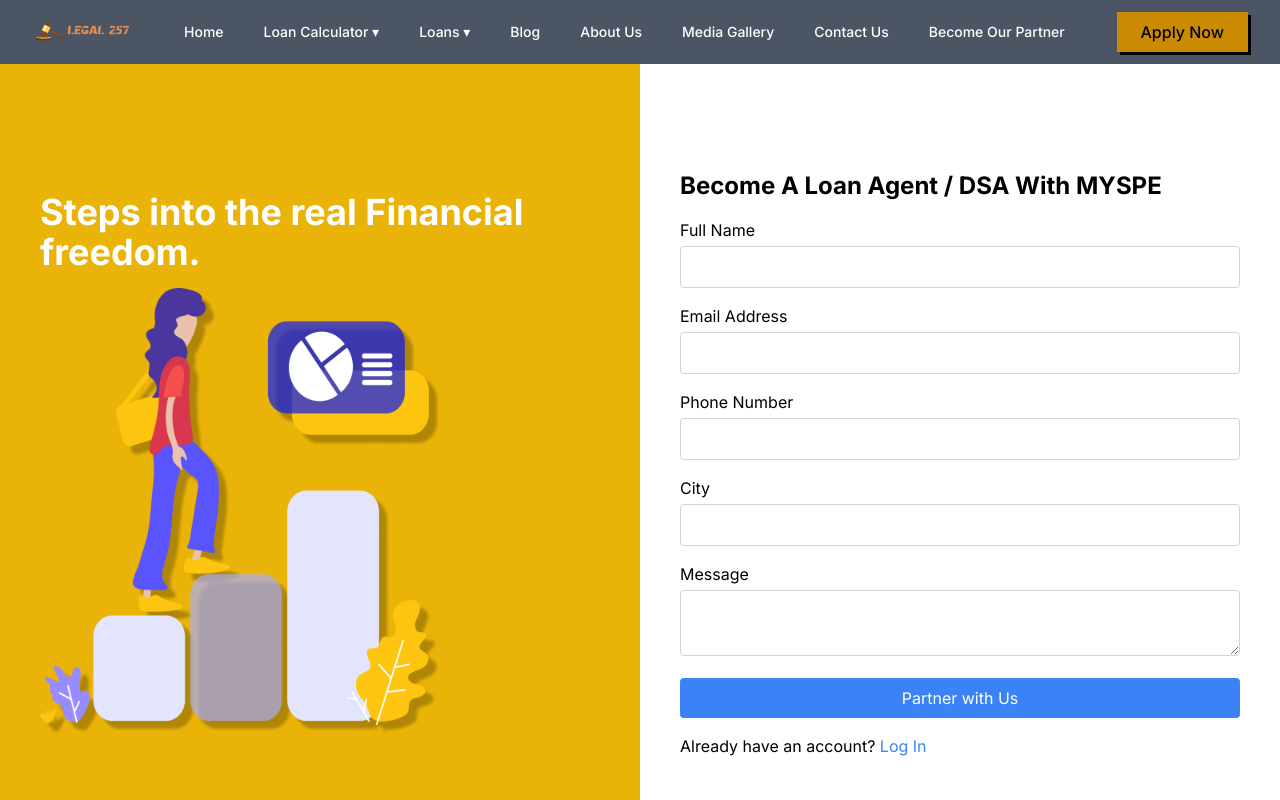
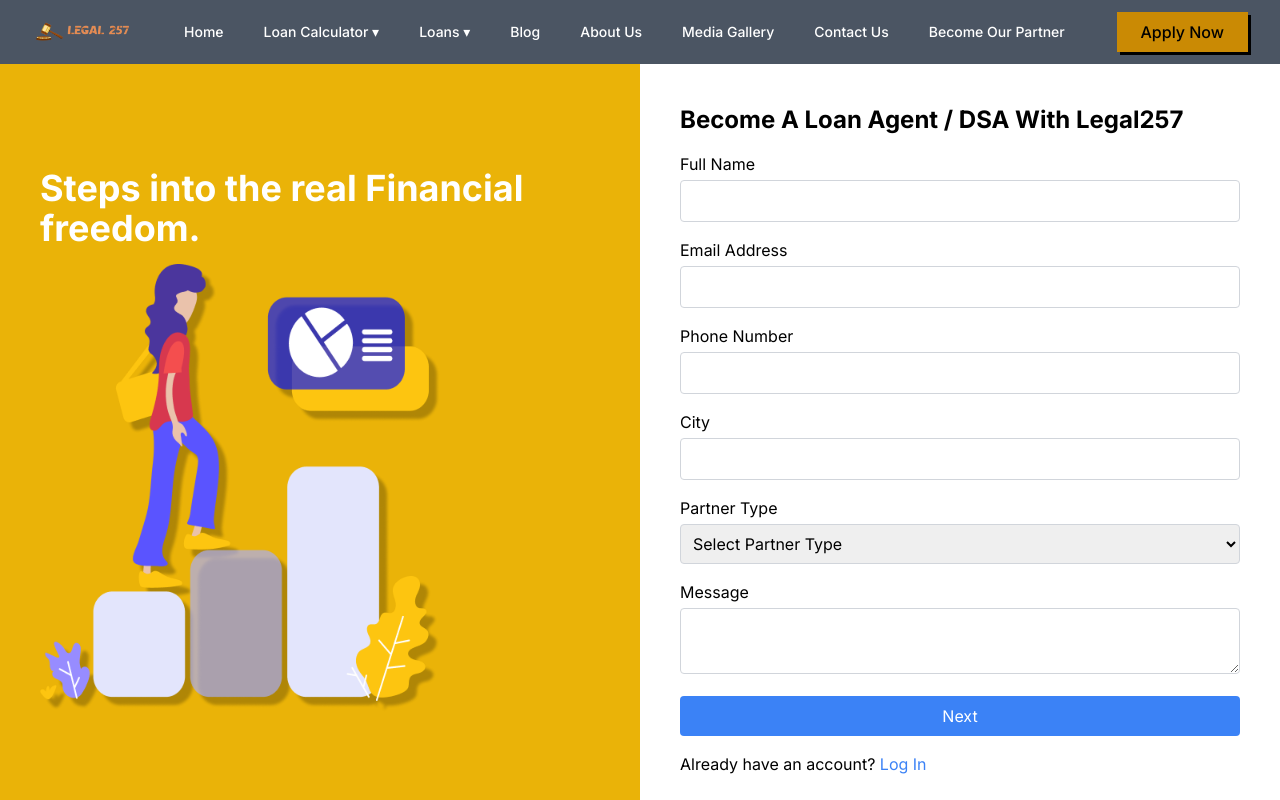
Before and after one commit to niks-nikhil-anand/finance_web_app, a Next.js app: page /partnersignup in a window 1280 px wide. Shown: the top 800 px of the page. Built offline with nearby package versions, Linux system fonts and the light colour scheme.

Commit message:
Done with the form customiszation

```diff
--- a/src/app/(partner)/partnersignin/page.jsx
+++ b/src/app/(partner)/partnersignin/page.jsx
@@ -44,7 +44,7 @@
 
         <form>
           <div className="mb-4">
-            <label className="block mb-1">Retailer ID or Email ID</label>
+            <label className="block mb-1">Partner ID or Email ID</label>
             <input
               type="text"
               name="retailerId"
--- a/src/app/(partner)/partnersignup/page.jsx
+++ b/src/app/(partner)/partnersignup/page.jsx
@@ -11,18 +11,51 @@
     email: '',
     phone: '',
     city: '',
-    message: ''
+    partnerType: '',
+    message: '',
+    aadhaarCard: null,
+    panCard: null,
+    bankPassbook: null,
+    photoCopy: null,
+    shopPhotoCopy: null,
+    msmeCertificate: null,
+    tradeLicense: null
   });
 
+  const [step, setStep] = useState(1);
+
   const handleChange = (e) => {
+    const { name, value, files } = e.target;
+    if (files) {
       setFormData({
         ...formData,
-      [e.target.name]: e.target.value
+        [name]: files[0]
       });
+    } else {
+      setFormData({
+        ...formData,
+        [name]: value
+      });
+    }
+  };
+
+  const handleNextStep = (e) => {
+    e.preventDefault();
+    setStep(step + 1);
+  };
+
+  const handlePreviousStep = (e) => {
+    e.preventDefault();
+    setStep(step - 1);
+  };
+
+  const handleSubmit = (e) => {
+    e.preventDefault();
+    // handle form submission
   };
 
   return (
-    <div className="flex flex-col md:flex-row h-screen mb-[20rem] md:mb-[0rem]">
+    <div className="flex flex-col md:flex-row  mb-[20rem] md:mb-[0rem]">
       <div className="md:w-1/2 bg-yellow-500 text-white p-10 flex flex-col justify-center items-center md:items-start">
         <motion.div
           initial={{ opacity: 0, x: -100 }}
@@ -43,9 +76,11 @@
         </motion.div>
       </div>
       <div className="md:w-1/2 bg-white p-10 flex flex-col justify-center">
-        <h2 className="text-xl md:text-2xl font-bold mb-4">Become A Loan Agent / DSA With MYSPE</h2>
+        <h2 className="text-xl md:text-2xl font-bold mb-4">Become A Loan Agent / DSA With Legal257</h2>
 
-        <form>
+        <form onSubmit={handleSubmit}>
+          {step === 1 && (
+            <>
               <div className="mb-4">
                 <label className="block mb-1">Full Name</label>
                 <input
@@ -87,6 +122,20 @@
                 />
               </div>
               <div className="mb-4">
+                <label className="block mb-1">Partner Type</label>
+                <select
+                  name="partnerType"
+                  value={formData.partnerType}
+                  onChange={handleChange}
+                  className="w-full border border-gray-300 p-2 rounded"
+                >
+                  <option value="">Select Partner Type</option>
+                  <option value="Retailer">Retailer</option>
+                  <option value="Branch">Branch</option>
+                  <option value="DSA">DSA</option>
+                </select>
+              </div>
+              <div className="mb-4">
                 <label className="block mb-1">Message</label>
                 <textarea
                   name="message"
@@ -95,16 +144,95 @@
                   className="w-full border border-gray-300 p-2 rounded"
                 />
               </div>
-          <button type="submit" className="w-full py-2 px-4 bg-blue-500 text-white rounded">
-            Partner with Us
+              <button onClick={handleNextStep} className="w-full py-2 px-4 bg-blue-500 text-white rounded">
+                Next
               </button>
+            </>
+          )}
+          {step === 2 && (
+            <>
+              <div className="mb-4">
+                <label className="block mb-1">AADHAAR CARD</label>
+                <input
+                  type="file"
+                  name="aadhaarCard"
+                  onChange={handleChange}
+                  className="w-full border border-gray-300 p-2 rounded"
+                />
+              </div>
+              <div className="mb-4">
+                <label className="block mb-1">PAN CARD</label>
+                <input
+                  type="file"
+                  name="panCard"
+                  onChange={handleChange}
+                  className="w-full border border-gray-300 p-2 rounded"
+                />
+              </div>
+              <div className="mb-4">
+                <label className="block mb-1">BANK PASSBOOK</label>
+                <input
+                  type="file"
+                  name="bankPassbook"
+                  onChange={handleChange}
+                  className="w-full border border-gray-300 p-2 rounded"
+                />
+              </div>
+              <div className="mb-4">
+                <label className="block mb-1">PHOTO COPY</label>
+                <input
+                  type="file"
+                  name="photoCopy"
+                  onChange={handleChange}
+                  className="w-full border border-gray-300 p-2 rounded"
+                />
+              </div>
+              <div className="mb-4">
+                <label className="block mb-1">SHOP PHOTO COPY</label>
+                <input
+                  type="file"
+                  name="shopPhotoCopy"
+                  onChange={handleChange}
+                  className="w-full border border-gray-300 p-2 rounded"
+                />
+              </div>
+              <div className="mb-4">
+                <label className="block mb-1">MSME CERTIFICATE</label>
+                <input
+                  type="file"
+                  name="msmeCertificate"
+                  onChange={handleChange}
+                  className="w-full border border-gray-300 p-2 rounded"
+                />
+              </div>
+              <div className="mb-4">
+                <label className="block mb-1">TRADE LICENSE</label>
+                <input
+                  type="file"
+                  name="tradeLicense"
+                  onChange={handleChange}
+                  className="w-full border border-gray-300 p-2 rounded"
+                />
+              </div>
+              <div className="flex justify-between">
+                <button onClick={handlePreviousStep} className="py-2 px-4 bg-gray-500 text-white rounded">
+                  Previous
+                </button>
+                <button type="submit" className="py-2 px-4 bg-blue-500 text-white rounded">
+                  Submit
+                </button>
+              </div>
+            </>
+          )}
         </form>
+        {step === 1 && (
           <p className="mt-4">
             Already have an account?{' '}
-          <Link href={"/partnersignin"} className="text-blue-500">
+            <Link href="/partnersignin" className="text-blue-500">
               Log In
             </Link>
           </p>
+        )}
       </div>
     </div>
   );
--- a/src/app/applyloan/page.jsx
+++ b/src/app/applyloan/page.jsx
@@ -89,7 +89,7 @@
           />
         </div>
         <div>
-          <label className="block text-sm font-medium text-gray-700">Purpose of Loan</label>
+          <label className="block text-sm font-medium text-gray-700">Loan Type</label>
           <select
             name="purposeOfLoan"
             value={formData.purposeOfLoan}
```
Also changed, not shown: public/whatsapp.png (added). Lines whose indentation alone changed are shown as unchanged.
